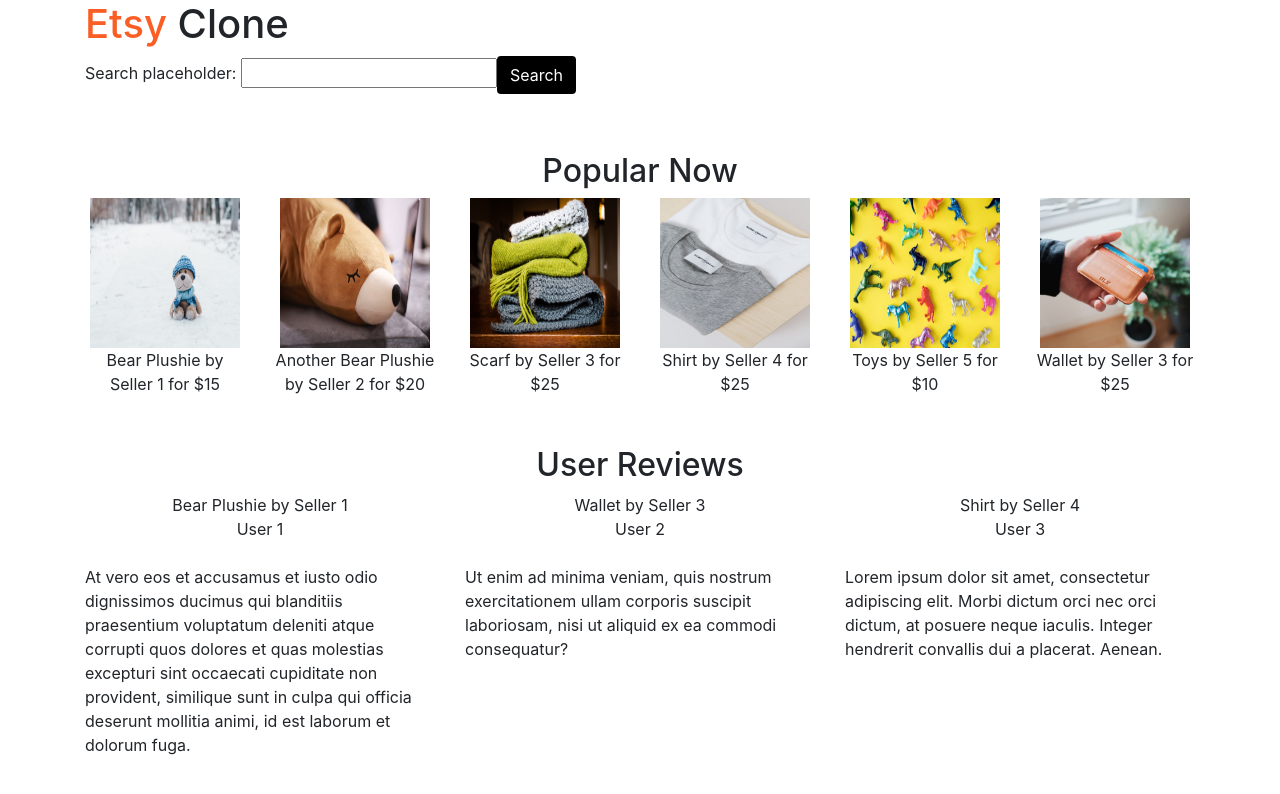
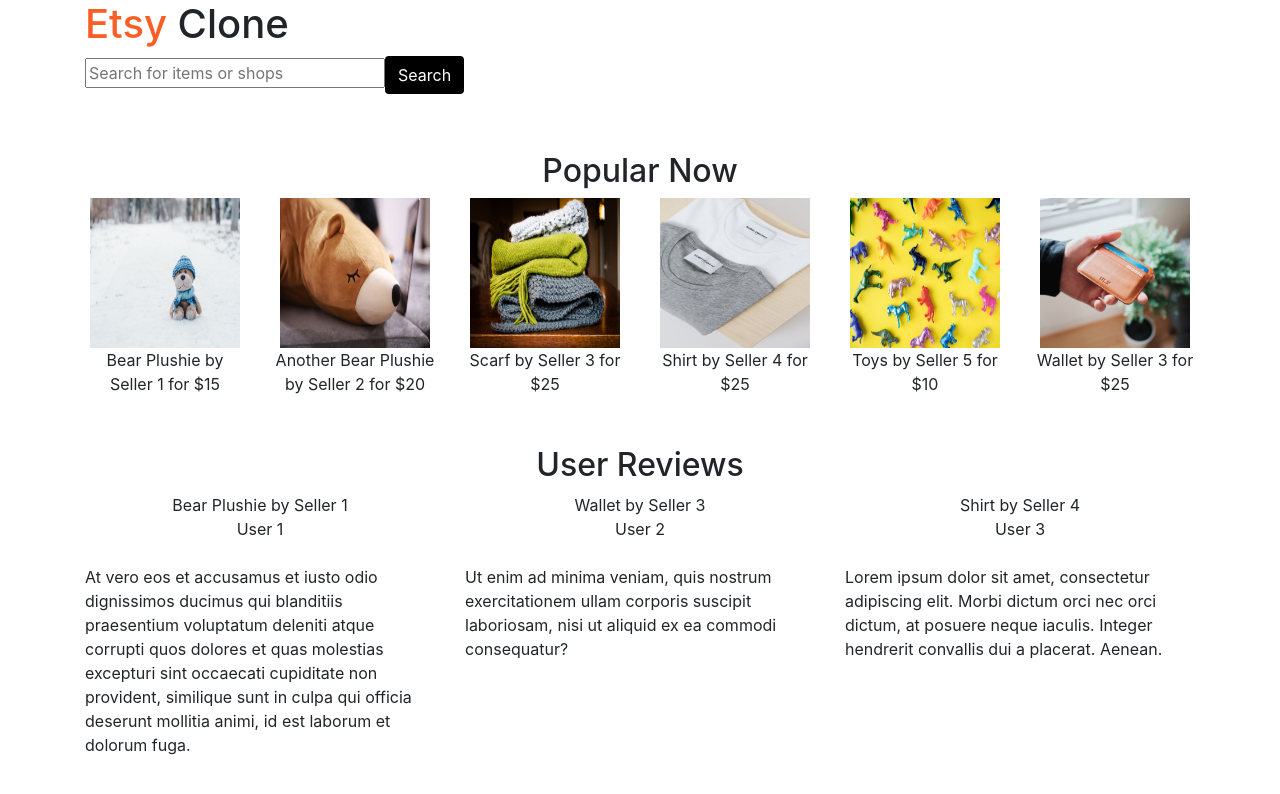
Before and after one commit to MilesBradt/Angular-Clone, an Angular app: page / in a window 1280 px wide. Shown: the top 794 px of the page. Built offline with nearby package versions, Linux system fonts and the light colour scheme.

Commit message:
add README

```diff
--- a/src/app/search/search.component.css
+++ b/src/app/search/search.component.css
@@ -2,3 +2,7 @@
   background-color: #000;
   color: #fff;
 }
+
+#search-bar {
+  width: 300px;
+}
--- a/src/app/search/search.component.html
+++ b/src/app/search/search.component.html
@@ -1,6 +1,4 @@
 <label>
-    Search placeholder:
-    <input  type="text">
-
+    <input id="search-bar" type="text" placeholder="Search for items or shops">
     <button class="btn" id="search-button" (click)="newSearch(search)">Search</button>
 </label>
```
Also changed, not shown: 1 other file (tests, documents, lock files or other folders).
